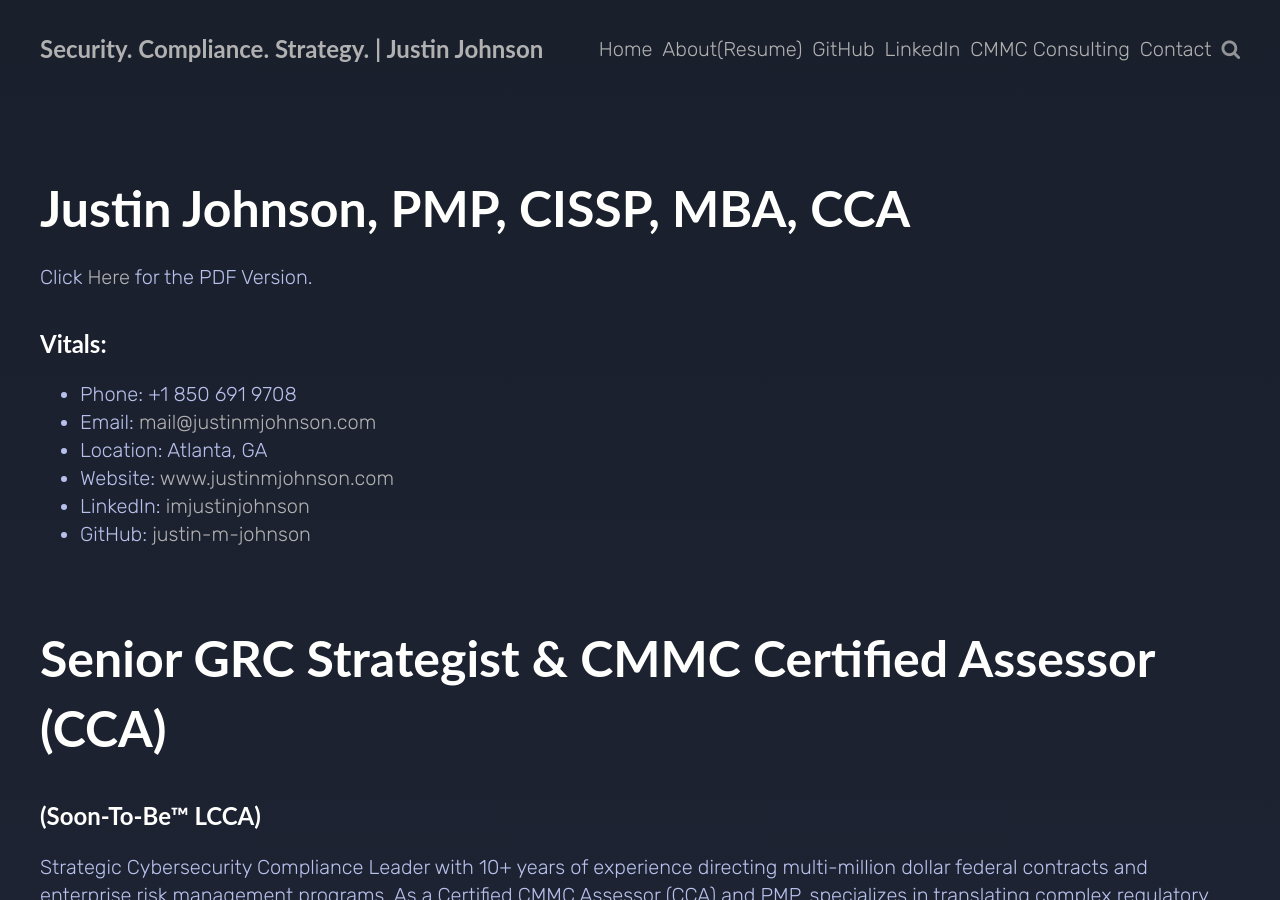
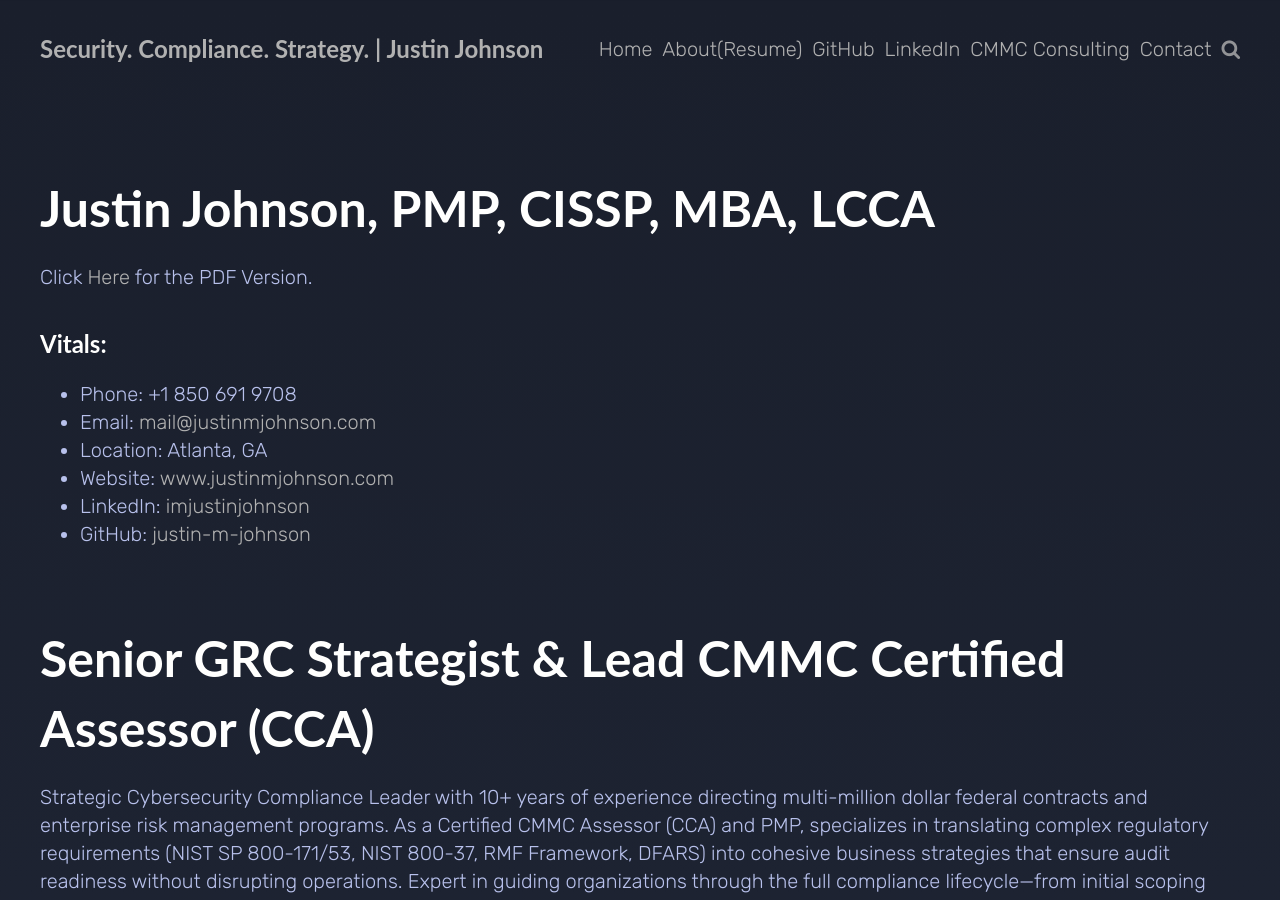
Before and after one commit to justin-m-johnson/justin-m-johnson.github.io, a Jekyll site: the page built from content/about.md, in a window 1280 px wide and 900 px high. Built offline with Jekyll 4.4.1, drawn with Linux system fonts in a browser that asks for light colours; some of the changed text lies outside the part shown.

Commit message:
Update for LCCA

```diff
--- a/content/about.md
+++ b/content/about.md
@@ -1,6 +1,6 @@
 ---
 layout: page
-title: Justin Johnson, PMP, CISSP, MBA, CCA
+title: Justin Johnson, PMP, CISSP, MBA, LCCA
 permalink: /about
 ---
 Click [Here](https://justinmjohnson.com/assets/resume.pdf) for the PDF Version.
@@ -14,8 +14,8 @@ Click [Here](https://justinmjohnson.com/assets/resume.pdf) for the PDF Version.
 - GitHub: [justin-m-johnson](https://github.com/justin-m-johnson)
 
 
-# Senior GRC Strategist & CMMC Certified Assessor (CCA)
-#### (Soon-To-Be™ LCCA)
+# Senior GRC Strategist & Lead CMMC Certified Assessor (CCA)
+
 
 Strategic Cybersecurity Compliance Leader with 10+ years of experience directing multi-million dollar federal contracts and enterprise risk management programs. As a Certified CMMC Assessor (CCA) and PMP, specializes in translating complex regulatory requirements (NIST SP 800-171/53, NIST 800-37, RMF Framework, DFARS) into cohesive business strategies that ensure audit readiness without disrupting operations. Expert in guiding organizations through the full compliance lifecycle—from initial scoping and gap analysis to policy architecture and final remediation. Proven record of securing ATOs for mission-critical systems and building collaborative partnerships that align security posture with executive business goals.
 
```
Also changed, not shown: other parts of content/about.md (+3 -2 lines), 1 other file.
